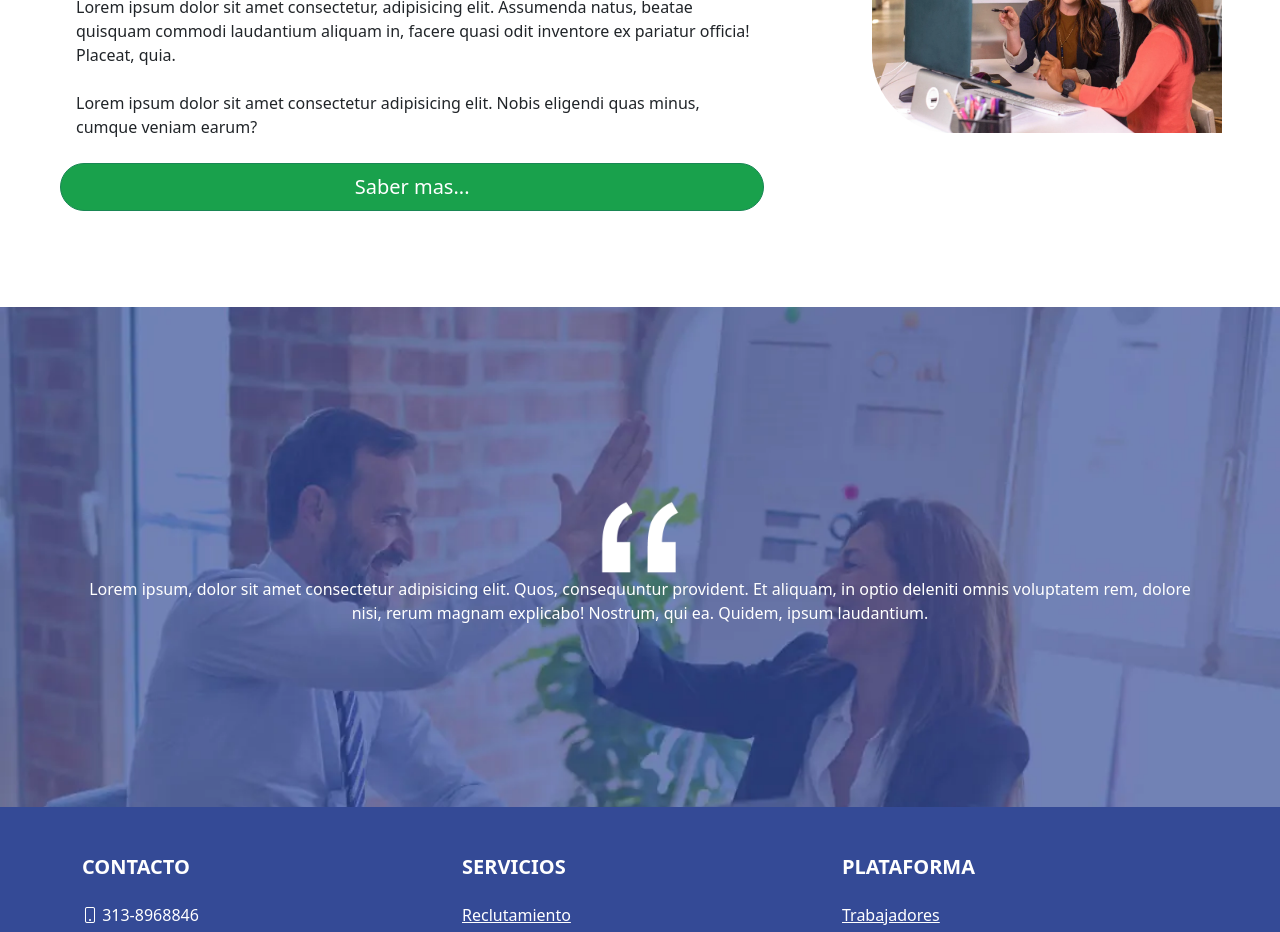
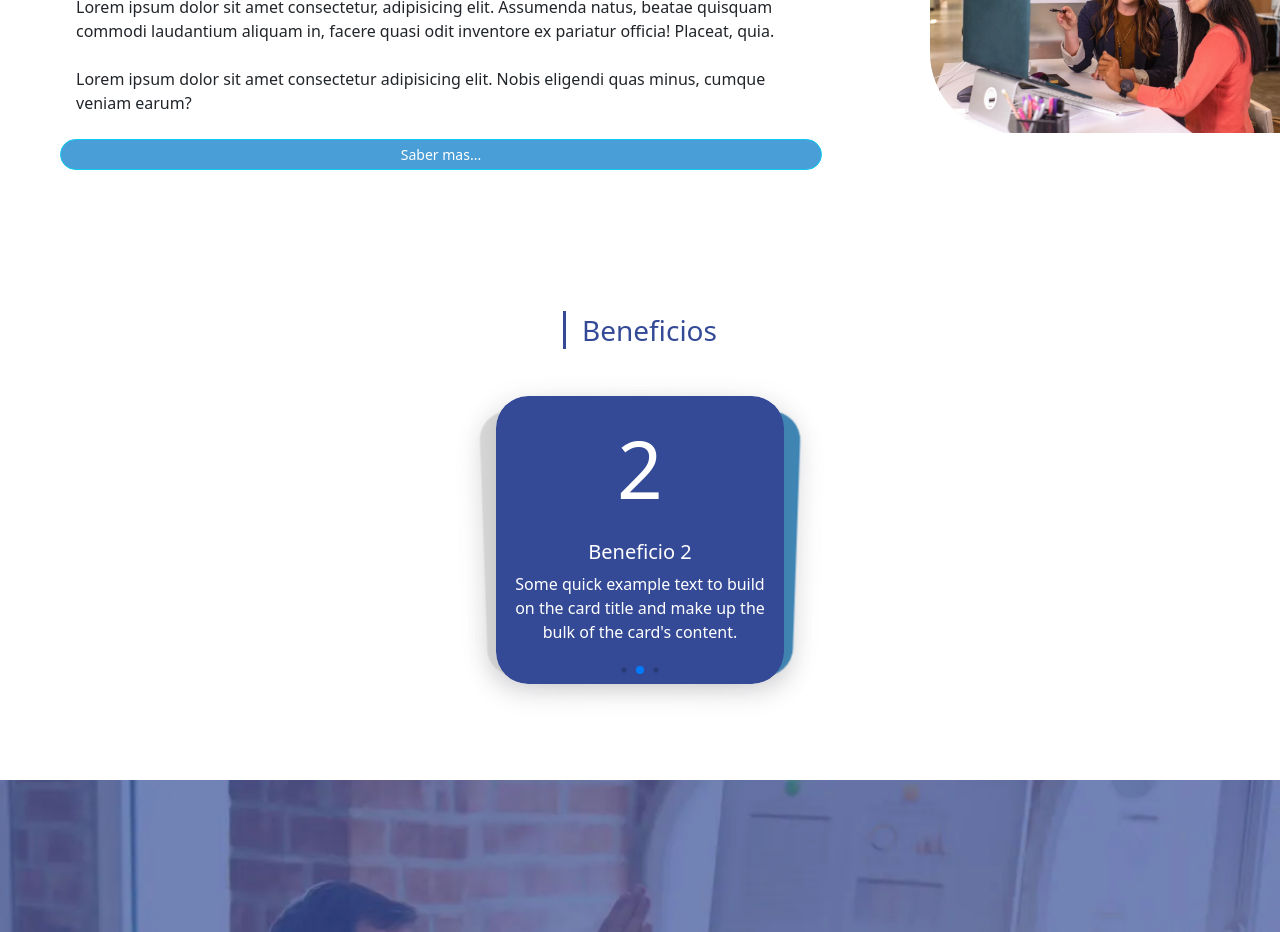
Before and after one commit to gdiux/fortalezatemjob-frontend, an Angular app: page /inicio in a window 1280 px wide. Shown: the part 1980-2912 px from the top of the page. Built offline with nearby package versions, Linux system fonts and the light colour scheme.

Commit message:
Contacto

```diff
--- a/angular.json
+++ b/angular.json
@@ -17,7 +17,7 @@
                 "build": {
                     "builder": "@angular-devkit/build-angular:browser",
                     "options": {
-            "outputPath": "dist/fortalezatempjob-frontend",
+                        "outputPath": "../fortaleza/public",
                         "index": "src/index.html",
                         "main": "src/main.ts",
                         "polyfills": "src/polyfills.ts",
@@ -33,8 +33,7 @@
                     },
                     "configurations": {
                         "production": {
-              "budgets": [
-                {
+                            "budgets": [{
                                     "type": "initial",
                                     "maximumWarning": "500kb",
                                     "maximumError": "1mb"
@@ -45,12 +44,10 @@
                                     "maximumError": "4kb"
                                 }
                             ],
-              "fileReplacements": [
-                {
+                            "fileReplacements": [{
                                 "replace": "src/environments/environment.ts",
                                 "with": "src/environments/environment.prod.ts"
-                }
-              ],
+                            }],
                             "outputHashing": "all"
                         },
                         "development": {
--- a/package.json
+++ b/package.json
@@ -19,6 +19,7 @@
     "@angular/platform-browser-dynamic": "~13.3.0",
     "@angular/router": "~13.3.0",
     "rxjs": "~7.5.0",
+    "swiper": "^8.2.4",
     "tslib": "^2.3.0",
     "zone.js": "~0.11.4"
   },
--- a/src/app/pages/contacto/contacto.component.html
+++ b/src/app/pages/contacto/contacto.component.html
@@ -1 +1,83 @@
-<p>contacto works!</p>
+<section class="container-fluid animated fadeIn mt-5">
+    <div class="d-flex justify-content-center flex-wrap gap-4">
+
+        <div class="card">
+            <div class="card-body text-center text-wrap">
+                <i class="bi-geo-alt h3 mt-2 mb-4 text-primary"></i>
+                <h3 class="h6 mb-3 fw-bold text-muted fw-bold">Dirección</h3>
+                <ul class="list-unstyled fs-sm text-muted mb-0">
+                    <li>Santander</li>
+                    <li class="mb-0"> Floridablanca 1234 </li>
+                </ul>
+            </div>
+        </div>
+
+        <div class="">
+            <div class="card h-100">
+                <div class="card-body text-center text-wrap">
+                    <i class="bi-clock h3 mt-2 mb-4 text-primary"></i>
+                    <h3 class="h6 mb-3 fw-bold text-muted">Horario</h3>
+                    <ul class="list-unstyled fs-sm text-muted mb-0">
+                        <li>Lun - Vie: 9AM - 6PM</li>
+                        <li class="mb-0">Sab: 9AM - 12PM</li>
+                    </ul>
+                </div>
+            </div>
+        </div>
+
+        <div class="">
+            <div class="card h-100">
+                <div class="card-body text-center">
+                    <i class="bi-phone h3 mt-2 mb-4 text-primary"></i>
+                    <h3 class="h6 mb-3 fw-bold text-muted">Contacto</h3>
+                    <ul class="list-unstyled fs-sm mb-0">
+                        <li>
+                            <span class="text-muted me-1">
+                                Asesor 1:
+                            </span>
+                            <a class="nav-link-style" href="tel:+573138968846">313 896 8846</a>
+                        </li>
+                        <li class="mb-0">
+                            <span class="text-muted me-1">
+                                Asesor 2:
+                            </span>
+                            <a class="nav-link-style" href="tel:+573138968846">313 896 8846</a>
+                        </li>
+                    </ul>
+                </div>
+            </div>
+        </div>
+        <div class="">
+            <div class="card h-100">
+                <div class="card-body text-center">
+                    <i class="bi-envelope h3 mt-2 mb-4 text-primary"></i>
+                    <h3 class="h6 mb-3 fw-bold text-muted">Email</h3>
+                    <ul class="list-unstyled fs-sm mb-0">
+                        <li>
+                            <span class="text-muted me-1">Asesorias:</span>
+                            <a class="nav-link-style" href="mailto:fortaleza@gmail.com">customer@example.com</a>
+                        </li>
+                        <li class="mb-0">
+                            <span class="text-muted me-1">Gerencia:</span>
+                            <a class="nav-link-style" href="mailto:fortaleza@gmail.com">support@example.com</a>
+                        </li>
+                    </ul>
+                </div>
+            </div>
+        </div>
+    </div>
+</section>
+
+<!-- MAP -->
+<div class="container-fluid px-0 pt-4 mb-5" id="map">
+    <div class="container mb-3">
+        <h3 class="text-segundario mb-0 pb-0">Mapa</h3>
+        <p class="text-primario mb-0 text-break">
+            <i class="ci-location"></i> busca nuestra ubicación
+        </p>
+    </div>
+    <div class="iframe-full-height-wrap" style="height: 400px;">
+        <iframe src="https://www.google.com/maps/embed?pb=!1m18!1m12!1m3!1d3959.4758338595907!2d-73.10712053937608!3d7.070697729453996!2m3!1f0!2f0!3f0!3m2!1i1024!2i768!4f13.1!3m3!1m2!1s0x8e683fcc534ec609%3A0x91da39400c5df372!2sCentro%20Comercial%20Ca%C3%B1averal!5e0!3m2!1ses!2sve!4v1655236968485!5m2!1ses!2sve"
+            width="100%" height="450" style="border:0;" allowfullscreen="" loading="lazy" referrerpolicy="no-referrer-when-downgrade"></iframe>
+    </div>
+</div>
--- a/src/app/pages/home/home.component.html
+++ b/src/app/pages/home/home.component.html
@@ -155,19 +155,19 @@
         <div class="container">
 
             <div class="w-auto me-auto px-5">
-                <p class="title-section-segundario mb-0"> Lorem ipsum dolor sit amet consectetur adipisicing elit. Eos commodi aspernatur dolore rem autem distinctio repudiandae, tempore dignissimos est maiores? Deleniti rem inventore enim nulla, </p>
+                <p class="title-section-tercero mb-0"> Lorem ipsum dolor sit amet consectetur adipisicing elit. Eos commodi aspernatur dolore rem autem distinctio repudiandae, tempore dignissimos est maiores? Deleniti rem inventore enim nulla, </p>
                 <br>
                 <p class="mb-0" style="padding-left: 1rem;"> Lorem ipsum dolor sit amet consectetur, adipisicing elit. Assumenda natus, beatae quisquam commodi laudantium aliquam in, facere quasi odit inventore ex pariatur officia! Placeat, quia.</p>
                 <br>
                 <p class="mb-0" style="padding-left: 1rem;"> Lorem ipsum dolor sit amet consectetur adipisicing elit. Nobis eligendi quas minus, cumque veniam earum? </p>
                 <br>
-                <button routerLink="/reclutamiento" class="btn btn-success bg-segundario btn-lg btn-block w-100 rounded-pill">Saber mas...</button>
+                <button routerLink="/reclutamiento" class="btn btn-info bg-tercero text-white btn-sm btn-block w-100 rounded-pill">Saber mas...</button>
             </div>
 
         </div>
 
-        <div class="w-50 ">
-            <img src="../../../assets/img/inicio/admintemp.webp" style="max-width: 350px; border-radius: 5rem 0 0 5rem ;" alt="">
+        <div class="">
+            <img class="ms-auto" src="../../../assets/img/inicio/admintemp.webp" style="max-width: 350px; border-radius: 5rem 0 0 5rem ; right: 0px;" alt="">
         </div>
 
 
@@ -175,6 +175,66 @@
     </div>
 </section>
 <!-- ADMIN TEMP -->
+
+<!-- BENEFICIOS -->
+<section class="py-5 mb-5">
+
+    <div class="mb-5">
+        <h3 class="text-center">
+            <span class="title-section text-primario">
+                Beneficios
+            </span>
+        </h3>
+    </div>
+
+    <div class="d-flex justify-content-center align-items-center">
+        <swiper [config]="config" [effect]="'cards'" [autoplay]="{delay: 1500, disableOnInteraction: false }" class="mySwiper">
+
+            <ng-template swiperSlide>
+                <div class="card py-4 border-0 shadow " style="width: 18rem; border-radius: 2rem; ">
+                    <div class="text-center ">
+                        <h2 class="display-1 text-primario">1</h2>
+                    </div>
+                    <div class="card-body text-center text-cuarto ">
+                        <h5 class="card-title text-primario">Beneficio 1</h5>
+                        <p class="card-text text-primario">Some quick example text to build on the card title and make up the bulk of the card's content.</p>
+                    </div>
+                </div>
+
+            </ng-template>
+
+            <ng-template swiperSlide>
+                <div class="card py-4 border-0 bg-primario  shadow " style="width: 18rem; border-radius: 2rem; ">
+                    <div class="text-center ">
+                        <h2 class="display-1 text-white">2</h2>
+                    </div>
+                    <div class="card-body text-center text-cuarto ">
+                        <h5 class="card-title text-white">Beneficio 2</h5>
+                        <p class="card-text text-white">Some quick example text to build on the card title and make up the bulk of the card's content.</p>
+                    </div>
+                </div>
+
+            </ng-template>
+
+            <ng-template swiperSlide>
+                <div class="card py-4 border-0 bg-tercero  shadow " style="width: 18rem; border-radius: 2rem; ">
+                    <div class="text-center ">
+                        <h2 class="display-1 text-white">3</h2>
+                    </div>
+                    <div class="card-body text-center text-cuarto ">
+                        <h5 class="card-title text-white">Beneficio 3</h5>
+                        <p class="card-text text-white">Some quick example text to build on the card title and make up the bulk of the card's content.</p>
+                    </div>
+                </div>
+
+            </ng-template>
+
+        </swiper>
+    </div>
+
+
+</section>
+<!-- BENEFICIOS -->
 
 <!-- MENSAJE -->
 <section class="py-5 d-flex align-items-center" style="background-image: url('../../../assets/img/inicio/mensaje.webp');background-repeat: no-repeat;background-size: cover; min-height: 500px;">
--- a/src/app/pages/home/home.component.ts
+++ b/src/app/pages/home/home.component.ts
@@ -1,4 +1,10 @@
 import { Component, OnInit } from '@angular/core';
+
+// import Swiper core and required modules
+import SwiperCore, { EffectCards, Navigation, Pagination, Scrollbar, A11y, Autoplay } from "swiper";
+
+// install Swiper modules
+SwiperCore.use([EffectCards, Navigation, Pagination, Scrollbar, A11y, Autoplay]);
 
 @Component({
   selector: 'app-home',
@@ -13,4 +19,15 @@ export class HomeComponent implements OnInit {
   ngOnInit(): void {
   }
 
+
+  /**======================================================================
+   * SWIPER
+  ===================================================================== */
+  config = {
+    pagination: { clickable: true, dynamicBullets: true },
+    grabCursor: true
+  };
+
+
+  // FIN DE LA CLASE
 }
--- a/src/app/pages/pages.module.ts
+++ b/src/app/pages/pages.module.ts
@@ -1,5 +1,7 @@
 import { NgModule } from "@angular/core";
 import { CommonModule } from '@angular/common';
+
+import { SwiperModule } from 'swiper/angular';
 
 // MODULES
 import { RouterModule } from '@angular/router';
@@ -22,7 +24,9 @@ import { ContactoComponent } from './contacto/contacto.component';
         HomeComponent,
         NoPageFoundComponent
     ],
-    imports: []
+    imports: [
+        SwiperModule
+    ]
 
 })
 
--- a/src/styles.css
+++ b/src/styles.css
@@ -1,4 +1,28 @@
 /* You can add global styles to this file, and also import other style files */
+
+@import "../node_modules/swiper/swiper-bundle.css";
+
+/* ===================================================
+SWIPER
+====================================================*/
+
+.swiper {
+    width: 18rem;
+    height: auto;
+}
+
+.swiper-slide {
+    display: flex;
+    align-items: center;
+    justify-content: center;
+    border-radius: 2rem;
+    box-shadow: rgba(100, 100, 111, 0.2) 0px 7px 29px 0px;
+}
+
+
+/* ===================================================
+SWIPER
+====================================================*/
 
 .bg-primario {
     background: #344A96;
```
Also changed, not shown: 1 other file (tests, documents, lock files or other folders). Lines whose indentation alone changed are shown as unchanged.
